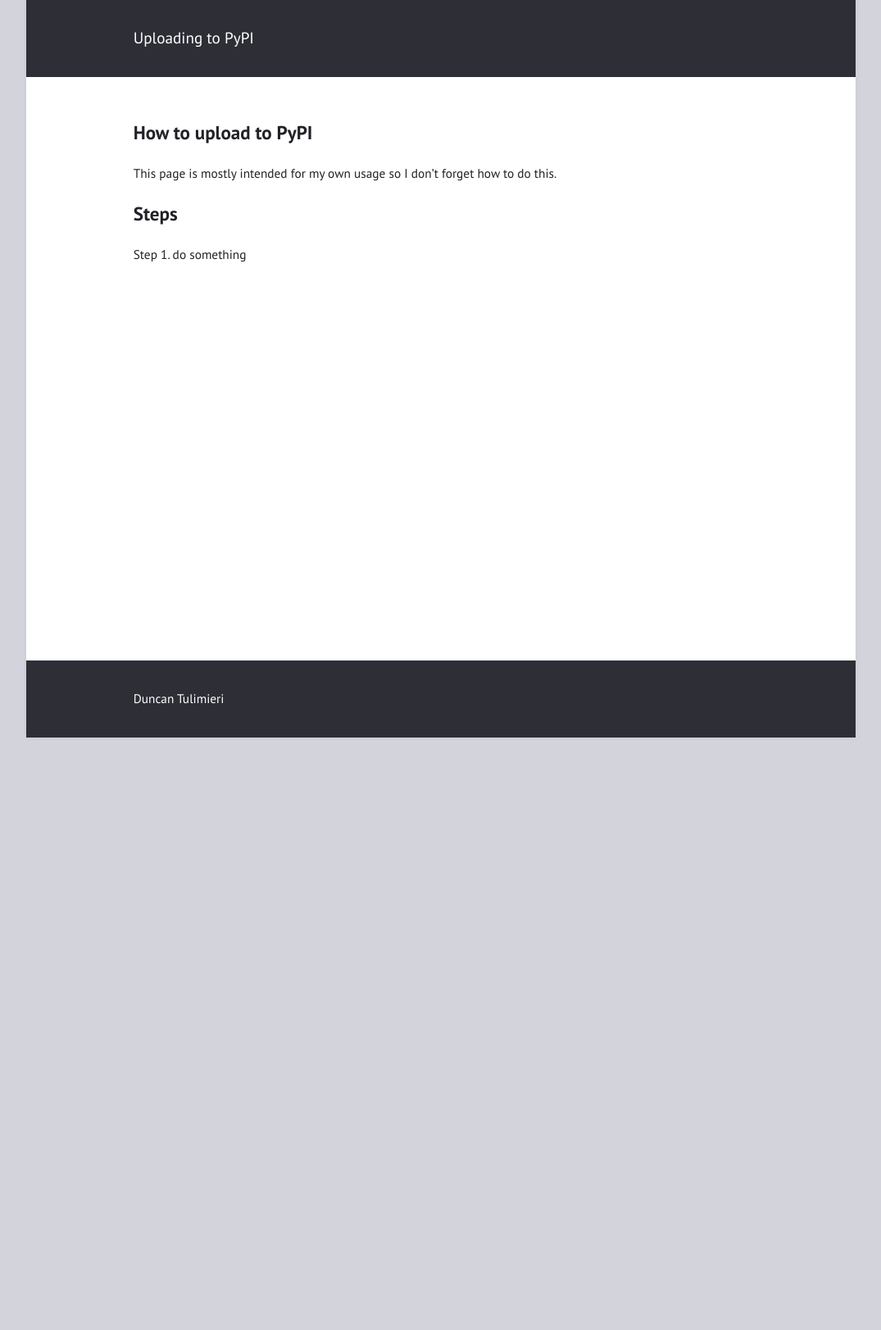
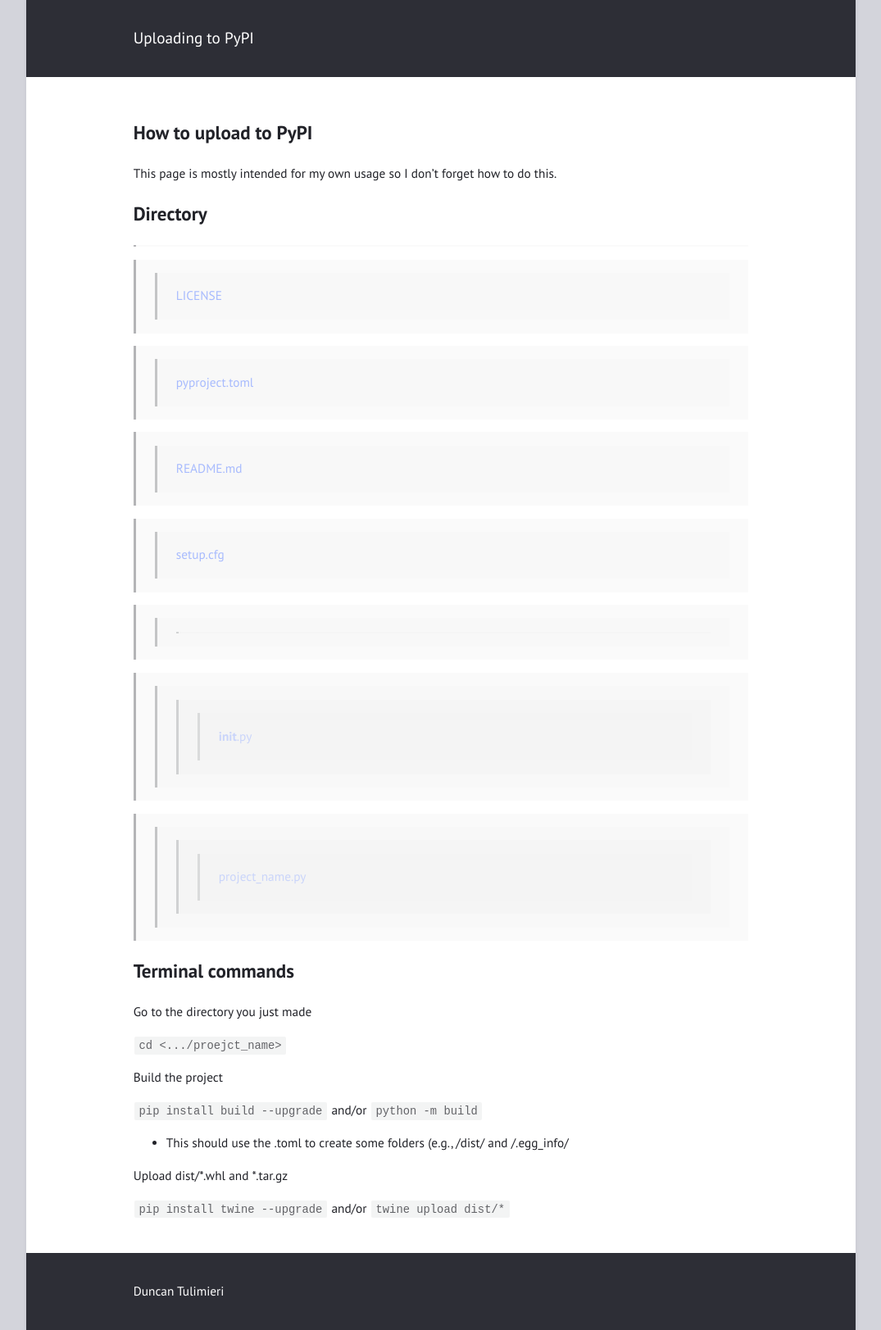
Before and after one commit to tulimid1/uploading2pypi, a Jekyll site: the page built from index.md, in a window 1280 px wide. Shown: the whole page at 82% size, without its empty margins (102-1177 px from the left). Built offline with Jekyll 4.4.1, drawn with Linux system fonts in a browser that asks for light colours; before the commit the page ends 900 px from its top, so only the background shows below that.

Commit message:
Update index.md

```diff
--- a/index.md
+++ b/index.md
@@ -7,6 +7,36 @@
 
 This page is mostly intended for my own usage so I don't forget how to do this.
 
-# Steps
+## Directory
 
-Step 1. do something
+> <project_name>
+
+> > [LICENSE]()
+
+> > [pyproject.toml]()
+
+> > [README.md]()
+
+> > [setup.cfg]()
+
+> > > <project_name>
+
+> > > > [__init__.py]()
+
+> > > > [project_name.py]()
+
+## Terminal commands
+
+Go to the directory you just made
+
+`cd <.../proejct_name>`
+
+Build the project
+
+`pip install build --upgrade` and/or `python -m build`
+
+* This should use the .toml to create some folders (e.g., /dist/ and /<project_name>.egg_info/
+
+Upload dist/*.whl and *.tar.gz
+
+`pip install twine --upgrade` and/or `twine upload dist/*`
```
